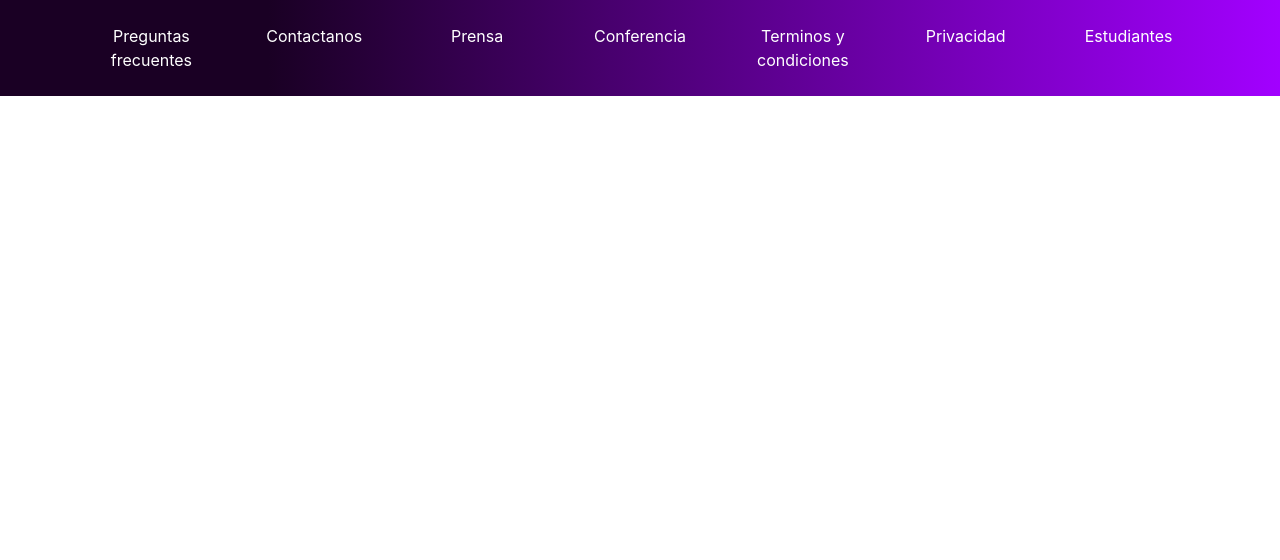
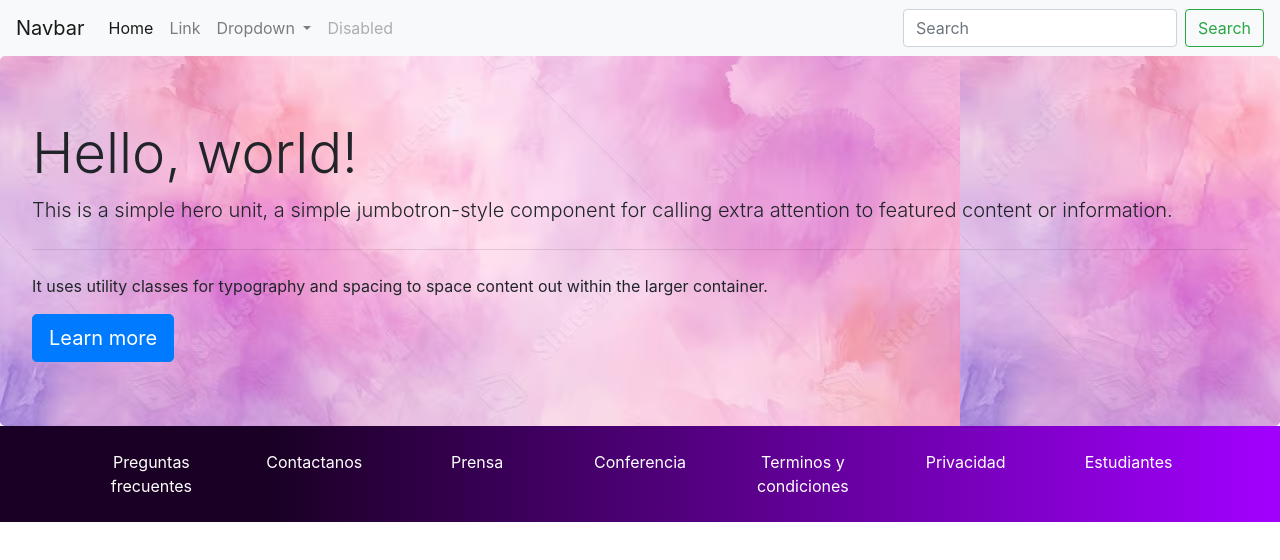
Before and after one commit to Sofi-1307/Proyecto_git, a plain HTML site: page index.html in a window 1280 px wide. Drawn offline with nearby package versions, Linux system fonts and the light colour scheme.

Commit message:
creando la sesion de jumbotron

```diff
--- a/css/estilos.css
+++ b/css/estilos.css
@@ -5,3 +5,7 @@
 .color-enlace{
     color: white;
 }
+
+.jumbotron{
+    background-image: url(../img/pg.avif);
+}
--- a/index.html
+++ b/index.html
@@ -6,9 +6,51 @@
     <link rel="stylesheet" href="https://cdn.jsdelivr.net/npm/bootstrap@4.6.2/dist/css/bootstrap.min.css" integrity="sha384-xOolHFLEh07PJGoPkLv1IbcEPTNtaed2xpHsD9ESMhqIYd0nLMwNLD69Npy4HI+N" crossorigin="anonymous">
     <link rel="stylesheet" href="css/estilos.css">
     <title>Document</title>
+</head>
 
-</head>
 <body>
+  <nav class="navbar navbar-expand-lg navbar-light bg-light">
+    <a class="navbar-brand" href="#">Navbar</a>
+    <button class="navbar-toggler" type="button" data-toggle="collapse" data-target="#navbarSupportedContent" aria-controls="navbarSupportedContent" aria-expanded="false" aria-label="Toggle navigation">
+      <span class="navbar-toggler-icon"></span>
+    </button>
+
+    <div class="collapse navbar-collapse" id="navbarSupportedContent">
+      <ul class="navbar-nav mr-auto">
+        <li class="nav-item active">
+          <a class="nav-link" href="#">Home <span class="sr-only">(current)</span></a>
+        </li>
+        <li class="nav-item">
+          <a class="nav-link" href="#">Link</a>
+        </li>
+        <li class="nav-item dropdown">
+          <a class="nav-link dropdown-toggle" href="#" role="button" data-toggle="dropdown" aria-expanded="false">
+            Dropdown
+          </a>
+          <div class="dropdown-menu">
+            <a class="dropdown-item" href="#">Action</a>
+            <a class="dropdown-item" href="#">Another action</a>
+            <div class="dropdown-divider"></div>
+            <a class="dropdown-item" href="#">Something else here</a>
+          </div>
+        </li>
+        <li class="nav-item">
+          <a class="nav-link disabled">Disabled</a>
+        </li>
+      </ul>
+      <form class="form-inline my-2 my-lg-0">
+        <input class="form-control mr-sm-2" type="search" placeholder="Search" aria-label="Search">
+        <button class="btn btn-outline-success my-2 my-sm-0" type="submit">Search</button>
+      </form>
+    </div>
+  </nav>
+  <div class="jumbotron mb-0">
+    <h1 class="display-4">Hello, world!</h1>
+    <p class="lead">This is a simple hero unit, a simple jumbotron-style component for calling extra attention to featured content or information.</p>
+    <hr class="my-4">
+    <p>It uses utility classes for typography and spacing to space content out within the larger container.</p>
+    <a class="btn btn-primary btn-lg" href="#" role="button">Learn more</a>
+  </div>
     <footer class="footer">
           <div class="container pb-4 pt-4">
             <div class="row text-center">
```
Also changed, not shown: img/pg.avif (added).
